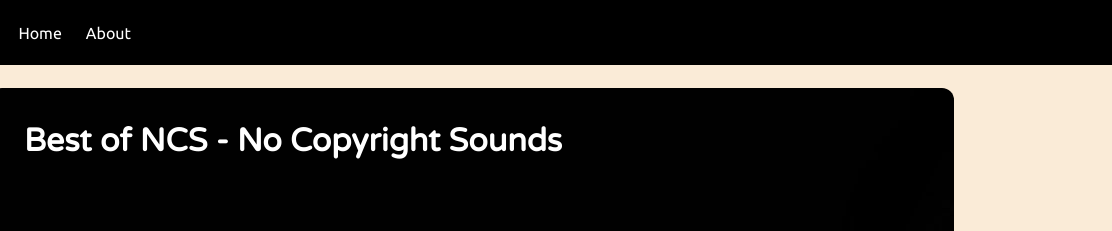
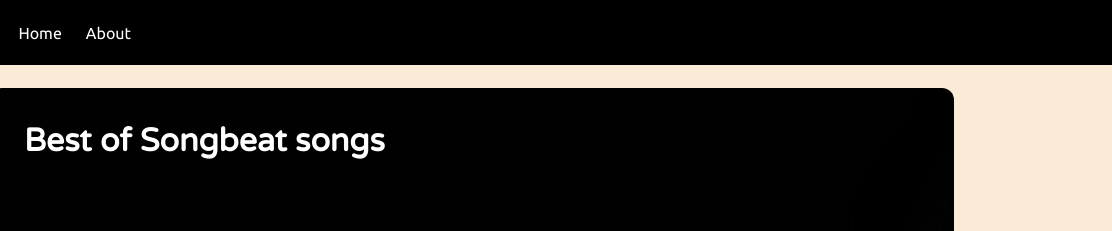
Before and after one commit to Saurabh-thakur1/SongBeat, a plain HTML site: page index.html in a window 1280 px wide. Shown: the top 231 px of the page, 168-1280 px from the left. Drawn offline with Linux system fonts and the light colour scheme.

Commit message:
Update index.html

```diff
--- a/index.html
+++ b/index.html
@@ -18,7 +18,7 @@
 
     <div class="container">
         <div class="songList">
-            <h1>Best of NCS - No Copyright Sounds</h1>
+            <h1>Best of Songbeat songs</h1>
             <div class="songItemContainer">
                 <div class="songItem">
                     <img alt="1">
```
